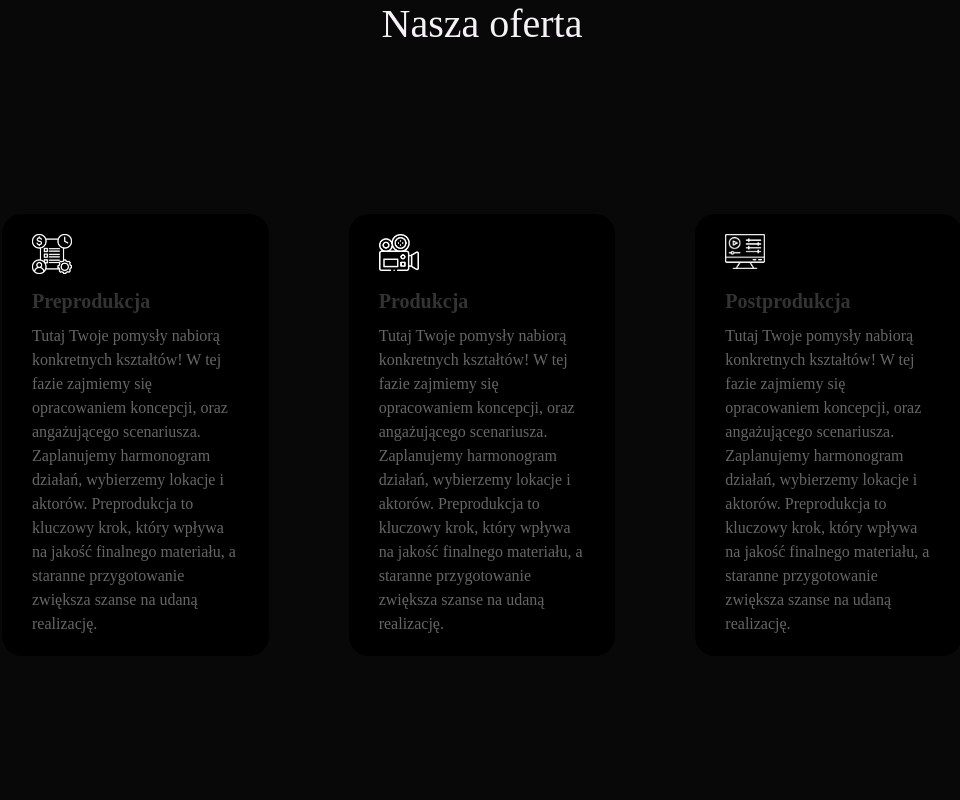
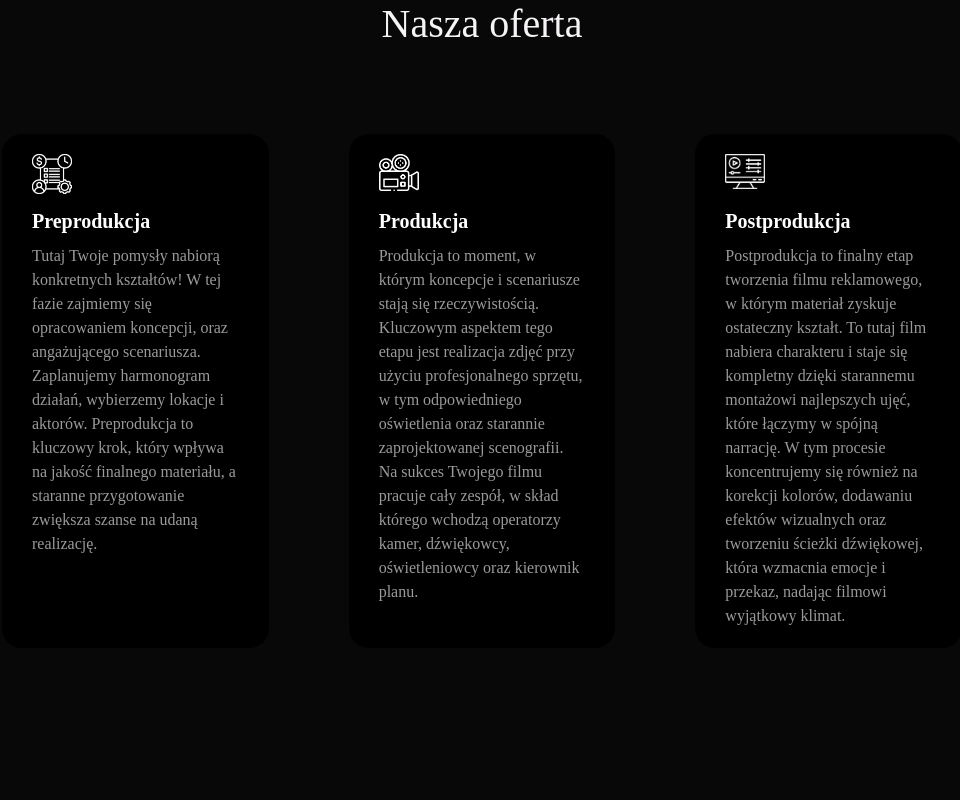
Before and after one commit to kkplak/FAMA, a React (Create React App) app: page /1/home in a window 1280 px wide. Shown: the part 1460-2260 px from the top of the page, without its empty margins (158-1118 px from the left). Built offline with nearby package versions, Linux system fonts and the light colour scheme; a web font is replaced by a local one.

Commit message:
tiny styling changes

```diff
--- a/src/App.css
+++ b/src/App.css
@@ -69,6 +69,7 @@ body {
   z-index: 11;
   width: 100%;
   text-align: center;
+  margin-bottom: 5rem;
 }
 
 .image-container {
--- a/src/components/Box/Box.css
+++ b/src/components/Box/Box.css
@@ -3,7 +3,7 @@
     display: flex;
     gap: 5rem;
     justify-content: center;
-    margin-top: 10rem;
+
 }
 .box-offert {
     display: flex;
@@ -28,19 +28,19 @@
     height: 40px;
     width: 40px;
     margin-bottom: 12px;
-    color: #555;
+
   }
 
   .box-title {
     font-size: 20px;
     font-weight: bold;
     margin-bottom: 8px;
-    color: #333;
+    color: #ffffff;
 
   }
 
   .box-description {
     font-size: 16px;
-    color: #666;
+    color: #9a9a9a;
 
   }
--- a/src/pages/Home.tsx
+++ b/src/pages/Home.tsx
@@ -199,11 +199,11 @@ const Home: React.FC = () => {
               <Box
        iconPath="/media/produkcja.png"
        title="Produkcja"
-       description="Tutaj Twoje pomysły nabiorą konkretnych kształtów! W tej fazie zajmiemy się opracowaniem koncepcji, oraz angażującego scenariusza. Zaplanujemy harmonogram działań, wybierzemy lokacje i aktorów.  Preprodukcja to kluczowy krok, który wpływa na jakość finalnego materiału, a staranne przygotowanie zwiększa szanse na udaną realizację."/>
+       description="Produkcja to moment, w którym koncepcje i scenariusze stają się rzeczywistością. Kluczowym aspektem tego etapu jest realizacja zdjęć przy użyciu profesjonalnego sprzętu, w tym odpowiedniego oświetlenia oraz starannie zaprojektowanej scenografii. Na sukces Twojego filmu pracuje cały zespół, w skład którego wchodzą operatorzy kamer, dźwiękowcy, oświetleniowcy oraz kierownik planu."/>
               <Box
        iconPath="/media/postprodukcja.png"
        title="Postprodukcja"
-       description="Tutaj Twoje pomysły nabiorą konkretnych kształtów! W tej fazie zajmiemy się opracowaniem koncepcji, oraz angażującego scenariusza. Zaplanujemy harmonogram działań, wybierzemy lokacje i aktorów.  Preprodukcja to kluczowy krok, który wpływa na jakość finalnego materiału, a staranne przygotowanie zwiększa szanse na udaną realizację."/></div>
+       description="Postprodukcja to finalny etap tworzenia filmu reklamowego, w którym materiał zyskuje ostateczny kształt. To tutaj film nabiera charakteru i staje się kompletny dzięki starannemu montażowi najlepszych ujęć, które łączymy w spójną narrację. W tym procesie koncentrujemy się również na korekcji kolorów, dodawaniu efektów wizualnych oraz tworzeniu ścieżki dźwiękowej, która wzmacnia emocje i przekaz, nadając filmowi wyjątkowy klimat."/></div>
         </div>
       <div id="portfolio" className={`content ${!loading ? "visible" : ""}`}>
         <div
```
